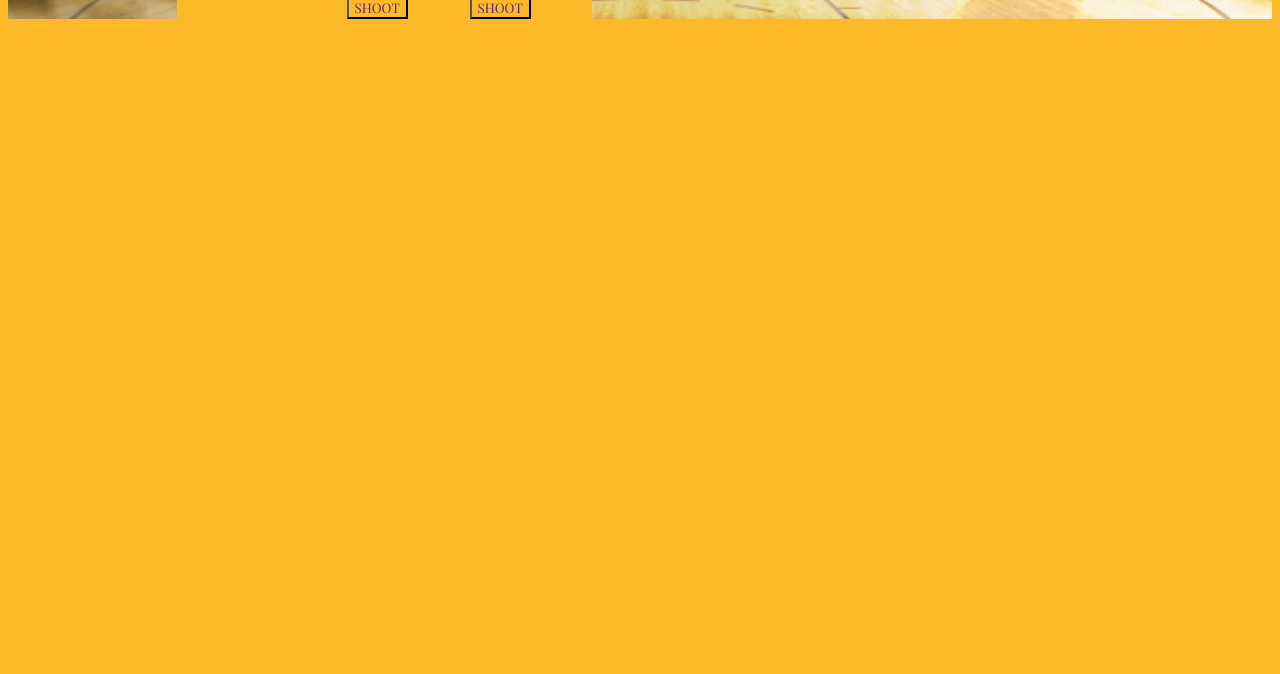
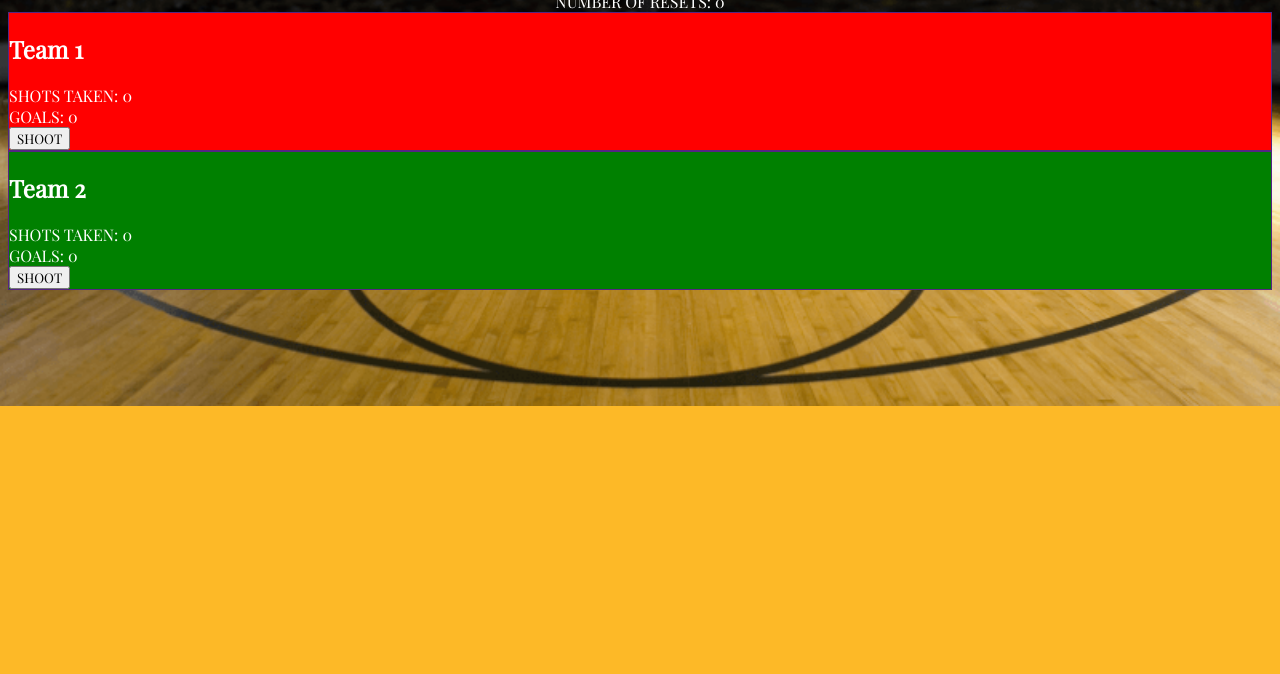
Before and after one commit to damieante13/js_sports_game, a plain HTML site: page index.html in a window 1280 px wide. Shown: the part 126-800 px from the top of the page. Drawn offline with nearby package versions, Linux system fonts and the light colour scheme.

Commit message:
some css and html changes not final draft

```diff
--- a/assets/css/style.css
+++ b/assets/css/style.css
@@ -4,31 +4,49 @@ Upon reset, display who won the game. */
 
 *{
 box-sizing: border-box;
-background-color: #FDB927;
-color: #552583;
 font-family: 'Playfair Display', serif;
 }
 
-#bgContainer {
-display: flex;
+body{
 background-image: url("../images/indoor-basketball-court.png");
 background-repeat: no-repeat;
+background-position: center;
 background-size: cover;
-background-position: center;
+background-color: #FDB927;
+color: white;
 }
 
-.hide {
+#Container {
+display: flex;
+flex-direction: column;
+
+}
+
+#resetContainer{
+border: 1px solid #552583;
+background-color: #552583;
+}
+
+
+/*.hide {
     display: none;
+}*/
+
+.left {
+    border: 1px solid #552583;
+    background-color: red;
 }
-.left {
-    float: left;
+
+.right {
+    border: 1px solid #552583;
+    background-color: green;
 }
-.right {
-    float: right;
-}
-.clear {
-    clear: both;
-}
+
+/*.clear {
+    border: 1px solid #552583;
+    background-color: #552583;
+}*/
+
 #reset-container, h1 {
     text-align: center;
 }
--- a/index.html
+++ b/index.html
@@ -7,14 +7,18 @@
     <link rel="stylesheet" href="./assets/css/style.css">
 </head>
 <body>
-    <div id="bgContainer">
+    <div id="Container">
+        <div id="title">
         <h1>My JS Game</h1>
+        </div>
+
         <div id="reset-container">
             <button id="reset-button">RESET</button><br>
             NUMBER OF RESETS: <span id="num-resets">0</span>
         </div>
+
                 <div class="clear"></div>
-
+                      <div id="second">
                         <div class="left">
                             <h2>
                                 Team 1
@@ -40,7 +44,9 @@
                                 <button id="teamtwo-shoot-button">SHOOT</button>
                             </div>
                         </div>
+                    </div>
                 <div class="clear"></div>
+
     </div>
 
     <script src="./assets/javascript/game.js"></script>
```
Lines whose indentation alone changed are shown as unchanged.
